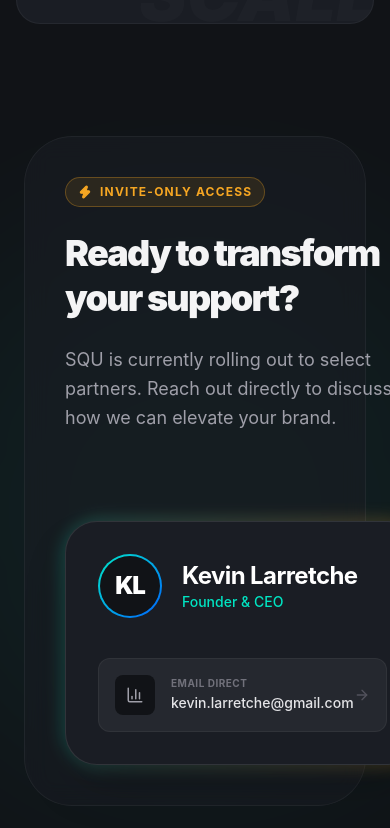
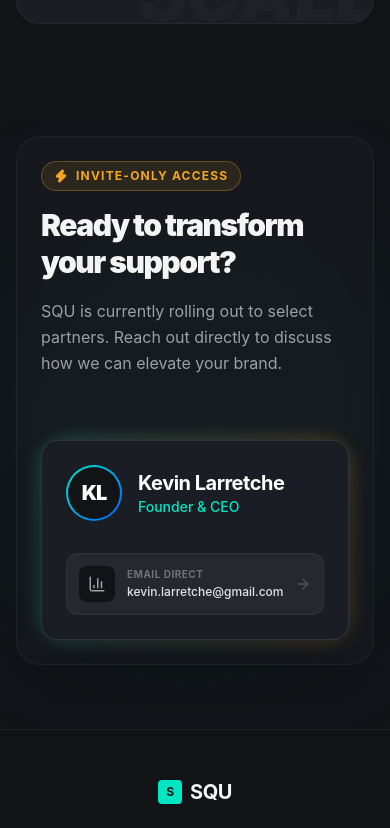
Before and after one commit to kevinlarretche/squ-landing, a React (Vite) app: page / in a window 390 px wide. Shown: the part 6136-6964 px from the top of the page. Built offline with nearby package versions, Linux system fonts and the light colour scheme.

Commit message:
new contact section

```diff
--- a/src/App.jsx
+++ b/src/App.jsx
@@ -575,55 +575,52 @@ export default function App() {
 
 
       {/* CONTACT SECTION */}
-      <section className="pb-24 pt-4 px-6 relative overflow-hidden" id="contact">
-        <div className="absolute top-1/2 left-1/2 -translate-x-1/2 -translate-y-1/2 w-[600px] h-[600px] bg-[#00E5C3]/5 blur-[100px] rounded-full pointer-events-none" />
-
+      <section className="pb-16 md:pb-24 pt-4 px-4 md:px-6 relative overflow-hidden" id="contact">
+        <div className="absolute top-1/2 left-1/2 -translate-x-1/2 -translate-y-1/2 w-[400px] md:w-[600px] h-[400px] md:h-[600px] bg-[#00E5C3]/5 blur-[100px] rounded-full pointer-events-none" />
 
         <div className="max-w-6xl mx-auto relative z-10">
           <FadeIn>
-            <div className="glass-card rounded-[3rem] p-10 md:p-16 border border-white/10">
-              <div className="grid lg:grid-cols-2 gap-16 items-center">
+            <div className="glass-card rounded-3xl md:rounded-[3rem] p-6 md:p-16 border border-white/10">
+              <div className="grid md:grid-cols-2 gap-10 md:gap-16 items-center">
                 <div>
-                  <div className="inline-flex items-center gap-2 px-3 py-1.5 rounded-full border border-[#F5A623]/30 bg-[#F5A623]/10 text-[#F5A623] text-xs font-bold uppercase tracking-widest mb-6">
+                  <div className="inline-flex items-center gap-2 px-3 py-1.5 rounded-full border border-[#F5A623]/30 bg-[#F5A623]/10 text-[#F5A623] text-xs font-bold uppercase tracking-widest mb-4 md:mb-6">
                     <Zap size={14} fill="currentColor" /> Invite-Only Access
                   </div>
-                  <h2 className="text-4xl md:text-5xl font-black mb-6 tracking-tighter leading-tight">
+                  <h2 className="text-3xl md:text-5xl font-black mb-4 md:mb-6 tracking-tighter leading-tight">
                     Ready to transform your support?
                   </h2>
-                  <p className="text-zinc-400 text-lg leading-relaxed mb-6">
+                  <p className="text-zinc-400 text-base md:text-lg leading-relaxed mb-6">
                     SQU is currently rolling out to select partners. Reach out directly to discuss how we can elevate your brand.
                   </p>
                 </div>
 
-
                 <div className="relative group">
-                  <div className="absolute -inset-1 bg-gradient-to-r from-[#00E5C3] to-[#F5A623] rounded-[2.5rem] blur opacity-20 group-hover:opacity-40 transition duration-1000 group-hover:duration-200" />
-                  <div className="relative bg-[#1A1D24] border border-white/10 rounded-[2rem] p-8 md:p-10 shadow-2xl overflow-hidden">
-                    <div className="flex items-center gap-5 mb-10">
-                      <div className="w-16 h-16 rounded-full bg-gradient-to-br from-[#00E5C3] to-blue-600 p-[2px]">
+                  <div className="absolute -inset-1 bg-gradient-to-r from-[#00E5C3] to-[#F5A623] rounded-[2rem] md:rounded-[2.5rem] blur opacity-20 group-hover:opacity-40 transition duration-1000 group-hover:duration-200" />
+                  <div className="relative bg-[#1A1D24] border border-white/10 rounded-2xl md:rounded-[2rem] p-6 md:p-10 shadow-2xl overflow-hidden">
+                    <div className="flex items-center gap-4 md:gap-5 mb-8 md:mb-10">
+                      <div className="w-14 h-14 md:w-16 md:h-16 rounded-full bg-gradient-to-br from-[#00E5C3] to-blue-600 p-[2px]">
                         <div className="w-full h-full bg-[#111317] rounded-full flex items-center justify-center">
-                          <span className="text-2xl font-black text-white tracking-tighter">KL</span>
+                          <span className="text-xl md:text-2xl font-black text-white tracking-tighter">KL</span>
                         </div>
                       </div>
                       <div>
-                        <h3 className="text-2xl font-bold text-white tracking-tight">Kevin Larretche</h3>
+                        <h3 className="text-xl md:text-2xl font-bold text-white tracking-tight">Kevin Larretche</h3>
                         <p className="text-[#00E5C3] font-medium text-sm">Founder & CEO</p>
                       </div>
                     </div>
 
-
                     <div className="space-y-4">
-                      <a href="mailto:kevin.larretche@gmail.com" className="flex items-center justify-between bg-white/5 hover:bg-white/10 border border-white/5 hover:border-[#00E5C3]/30 p-4 rounded-xl transition-all group/btn">
-                        <div className="flex items-center gap-4">
-                          <div className="w-10 h-10 rounded-lg bg-[#111317] flex items-center justify-center group-hover/btn:scale-110 transition-transform">
+                      <a href="mailto:kevin.larretche@gmail.com" className="flex items-center justify-between bg-white/5 hover:bg-white/10 border border-white/5 hover:border-[#00E5C3]/30 p-3 md:p-4 rounded-xl transition-all group/btn">
+                        <div className="flex items-center gap-3 md:gap-4">
+                          <div className="w-9 h-9 md:w-10 md:h-10 rounded-lg bg-[#111317] flex items-center justify-center group-hover/btn:scale-110 transition-transform">
                             <BarChart3 size={18} className="text-zinc-400 group-hover/btn:text-[#00E5C3]" />
                           </div>
                           <div className="text-left">
                             <p className="text-[10px] font-bold text-zinc-500 uppercase tracking-wider mb-0.5">Email Direct</p>
-                            <p className="text-sm font-medium text-zinc-200">kevin.larretche@gmail.com</p>
+                            <p className="text-xs md:text-sm font-medium text-zinc-200 break-all">kevin.larretche@gmail.com</p>
                           </div>
                         </div>
-                        <ArrowRight size={16} className="text-zinc-600 group-hover/btn:text-[#00E5C3] group-hover/btn:translate-x-1 transition-all" />
+                        <ArrowRight size={16} className="text-zinc-600 group-hover/btn:text-[#00E5C3] group-hover/btn:translate-x-1 transition-all flex-shrink-0" />
                       </a>
                     </div>
                   </div>
```
